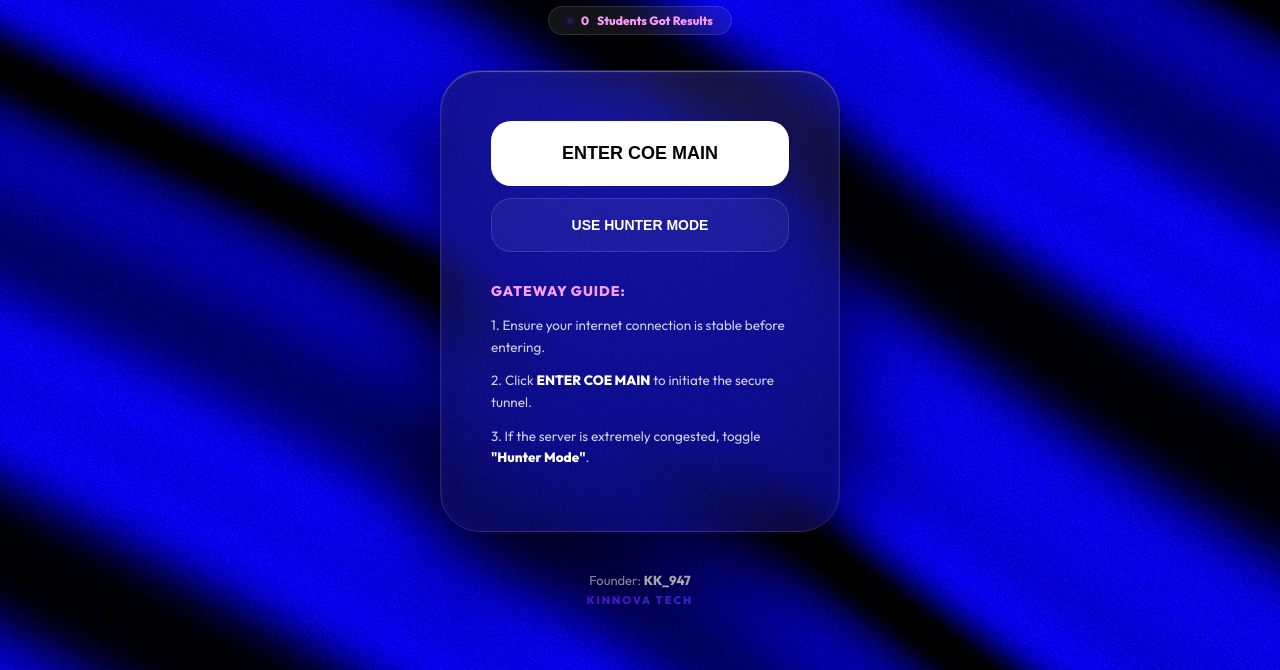
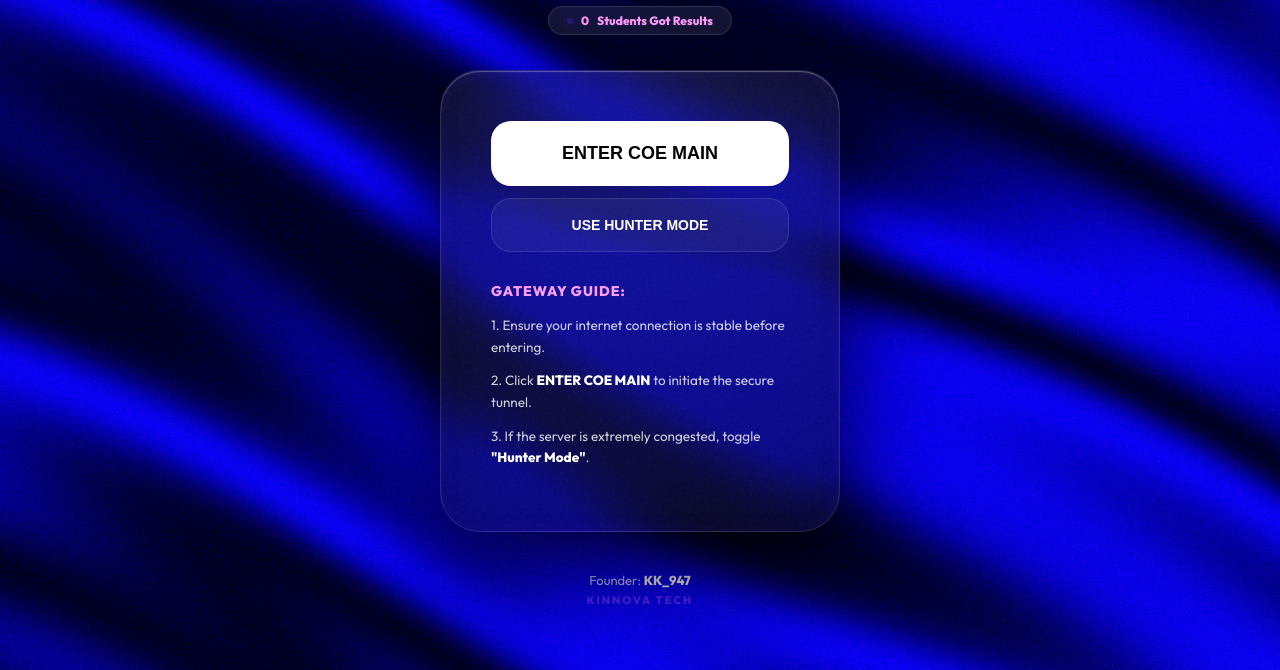
Before and after one commit to karthikeyan-shankar/skview, a website: page public/index.html in a window 1280 px wide. Shown: the part 130-800 px from the top of the page. Drawn offline with nearby package versions, Linux system fonts and the light colour scheme; no server answers; animation ran at ten frames a second.

Commit message:
Emergency Fix: Reverted kinetic speed and optimized glass blur for silk visibility

```diff
--- a/public/app.js
+++ b/public/app.js
@@ -41,16 +41,15 @@
   vec2  tex        = uv * uScale;
   float tOffset    = uSpeed * uTime;
 
-  tex.y += 0.05 * sin(4.0 * tex.x - tOffset);
-  tex.x += 0.02 * cos(3.0 * tex.y + tOffset * 0.5);
+  tex.y += 0.03 * sin(8.0 * tex.x - tOffset);
 
-  float pattern = 0.5 +
-                  0.5 * sin(4.0 * (tex.x + tex.y +
-                                   0.5 * cos(4.0 * tex.x + 4.0 * tex.y) +
-                                   0.5 * tOffset) +
-                           sin(12.0 * (tex.x + tex.y - 0.2 * tOffset)));
+  float pattern = 0.6 +
+                  0.4 * sin(5.0 * (tex.x + tex.y +
+                                   cos(3.0 * tex.x + 5.0 * tex.y) +
+                                   0.02 * tOffset) +
+                           sin(20.0 * (tex.x + tex.y - 0.1 * tOffset)));
 
-  vec4 col = vec4(uColor, 1.0) * vec4(pattern) - rnd / 12.0 * uNoiseIntensity;
+  vec4 col = vec4(uColor, 1.0) * vec4(pattern) - rnd / 15.0 * uNoiseIntensity;
   col.a = 1.0;
   gl_FragColor = col;
 }
@@ -70,9 +69,9 @@
   camera.position.z = 1;
 
   const uniforms = {
-    uSpeed: { value: 6.5 },
-    uScale: { value: 1.2 },
-    uNoiseIntensity: { value: 1.8 },
+    uSpeed: { value: 5.0 },
+    uScale: { value: 1.0 },
+    uNoiseIntensity: { value: 1.5 },
     uColor: { value: new THREE.Color("#5227FF") },
     uRotation: { value: 0.0 },
     uTime: { value: 0 }
@@ -97,7 +96,7 @@
   const clock = new THREE.Clock();
   function update() {
     requestAnimationFrame(update);
-    uniforms.uTime.value += clock.getDelta() * 0.5; // Increased speed for defined movement
+    uniforms.uTime.value += clock.getDelta() * 0.1; // Restored original slow flow
     renderer.render(scene, camera);
   }
   update();
--- a/public/index.html
+++ b/public/index.html
@@ -63,8 +63,8 @@
 
     .glass-card {
       background: radial-gradient(circle at 50% 0%, rgba(255,255,255,0.05) 0%, rgba(0,0,0,0.2) 100%), var(--glass);
-      backdrop-filter: blur(60px) saturate(250%);
-      -webkit-backdrop-filter: blur(60px) saturate(250%);
+      backdrop-filter: blur(35px) saturate(180%);
+      -webkit-backdrop-filter: blur(35px) saturate(180%);
       border: 0.5px solid var(--glass-border);
       border-radius: 40px; padding: 50px;
       box-shadow:
```
